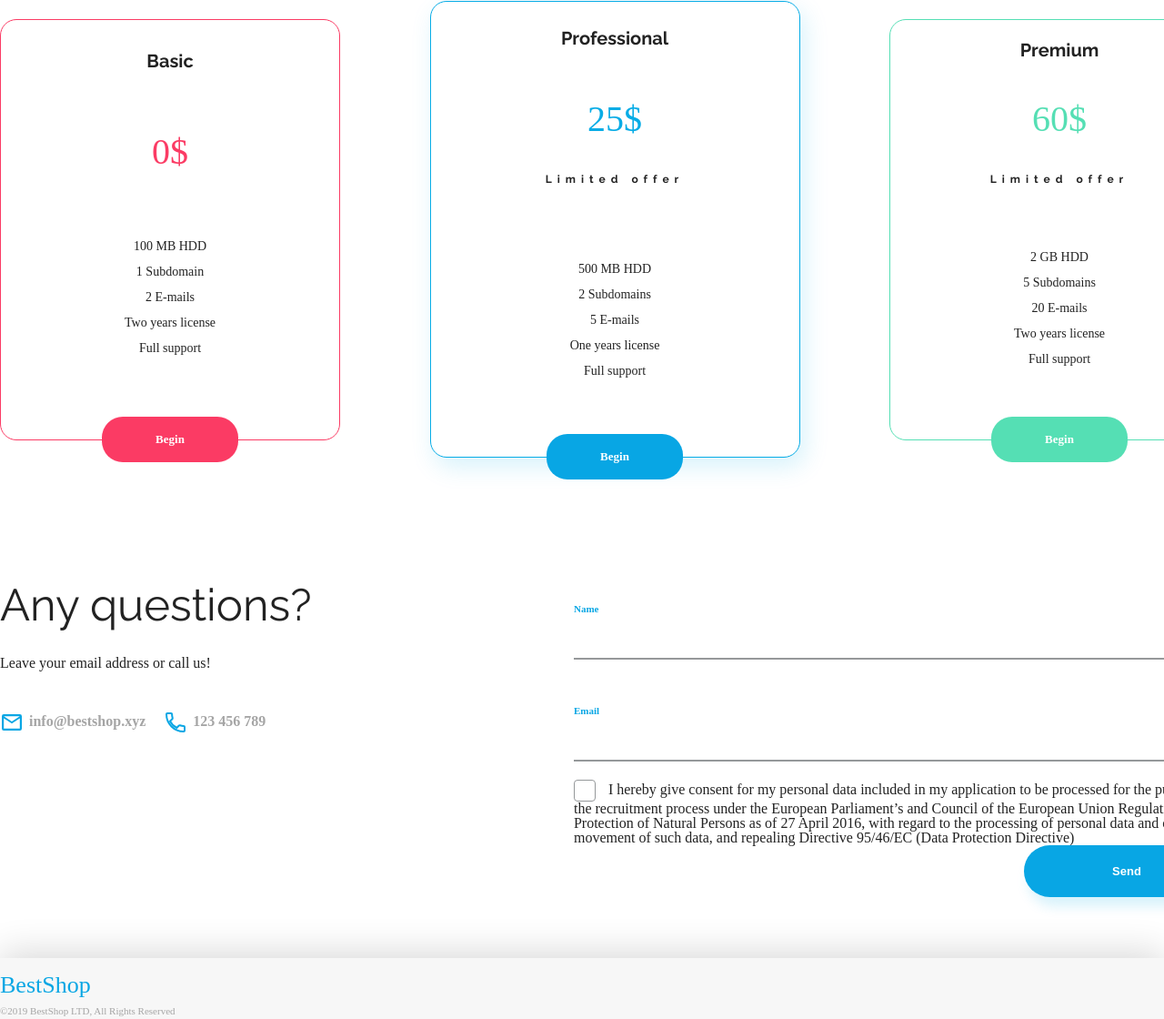
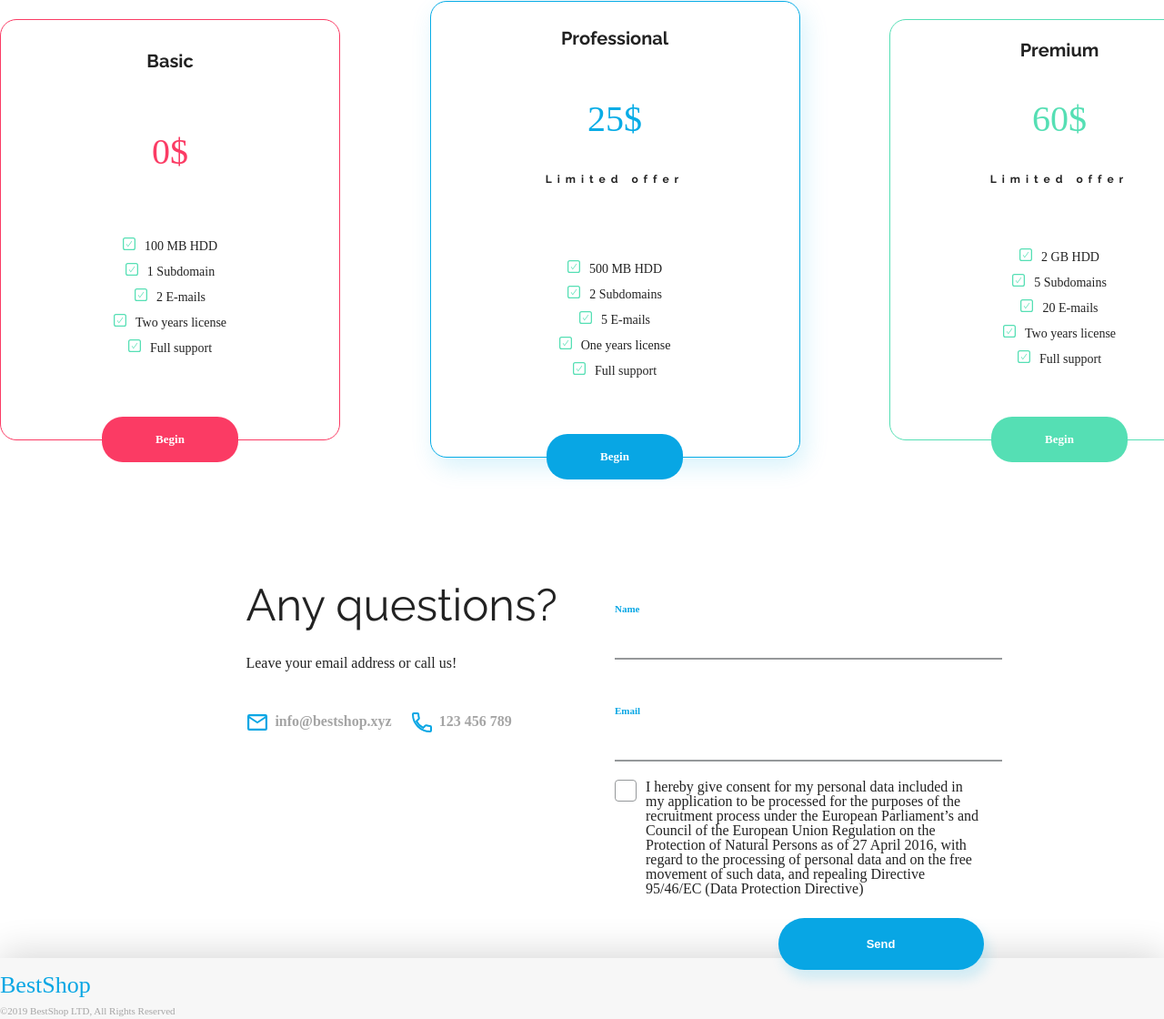
Before and after one commit to zacharek/One-page-shop-website, a plain HTML site: page index.html in a window 1280 px wide. Shown: the part 2832-3952 px from the top of the page at 91% size. Drawn offline with nearby package versions, Linux system fonts and the light colour scheme.

Commit message:
fixed minor design flaws

```diff
--- a/css/style.css
+++ b/css/style.css
@@ -360,6 +360,50 @@ h3{
     position: absolute;
     bottom: -25px;
 }
+.prices__basic li:nth-of-type(n)::before{
+    content: "";
+    display: inline-block;
+    background: url("../assets/Ckechmark-1.svg") no-repeat;
+    background-size: cover;
+    height: 14px;
+    width: 14px;
+    margin-right: 10px;
+}
+.prices__basic li:nth-of-type(n+4)::before{
+    content: "";
+    display: inline-block;
+    background: url("../assets/Close.svg") no-repeat;
+    background-size: cover;
+    height: 14px;
+    width: 14px;
+}
+.recommended li:nth-of-type(n)::before{
+    content: "";
+    display: inline-block;
+    background: url("../assets/Ckechmark-1.svg") no-repeat;
+    background-size: cover;
+    height: 14px;
+    width: 14px;
+    margin-right: 10px;
+}
+.recommended li:last-of-type::before{
+    content: "";
+    display: inline-block;
+    background: url("../assets/Close.svg") no-repeat;
+    background-size: cover;
+    height: 14px;
+    width: 14px;
+    margin-right: 10px;
+}
+.prices__item li:nth-of-type(n)::before{
+    content: "";
+    display: inline-block;
+    background: url("../assets/Ckechmark-1.svg") no-repeat;
+    background-size: cover;
+    height: 14px;
+    width: 14px;
+    margin-right: 10px;
+}
 /*Contact  styling */
 #contact .container {
     display: flex;
@@ -370,12 +414,15 @@ h3{
 }
 .contact__details {
     display: flex;
-    width: 100%;
+    width: 30%;
     flex-direction: column;
     align-items: flex-start;
     justify-content: space-around;
     line-height: 4rem;
 
+}
+.contact__form{
+    width: 30%;
 }
 .contact__info {
     display: flex;
@@ -417,7 +464,9 @@ form {
     display: flex;
     flex-direction: column;
     justify-content: space-between;
-    padding-left: 20%;
+}
+div.checkbox{
+    display: flex;
 }
 .form__fields {
     width: 100%;
@@ -443,19 +492,20 @@ button[type=submit] {
     width: 226px;
     height: 57px;
     border: none;
-    background: #08A6E4 0% 0% no-repeat padding-box;
+    background: #08A6E4 0 0 no-repeat padding-box;
     box-shadow: 5px 10px 14px #07ACE629;
     border-radius: 35px;
     color: #ffffff;
     font-weight: 700;
     font-size: 13px;
     cursor: pointer;
+    margin: 3vh auto;
 }
 input[type="checkbox"] {
     -webkit-appearance: none;
     width: 24px;
     height: 24px;
-    display: inline-block;
+    flex-shrink: 0;
     vertical-align: middle;
     border-radius: 4px;
     background: #ffffff;
--- a/index.html
+++ b/index.html
@@ -169,7 +169,7 @@
                         <p>123 456 789</p>
                     </div>
                 </div>
-                <div>
+                <div class="contact__form">
                     <form>
                         <div class="form__fields">
                             <label class="form__label" for="name">Name</label><br>
@@ -180,8 +180,8 @@
                             <input type="text" id="email" name="email">
                         </div>
                         <div class="checkbox">
+                            <input type="checkbox" id="agree" name="agree">
                             <label for="agree">
-                                <input type="checkbox" id="agree" name="agree">
                                     I hereby give consent for my personal data included in my application to
                                     be processed for the purposes of the recruitment process under the European
                                     Parliament’s and Council of the European Union Regulation on the Protection of
```
Also changed, not shown: assets/Checkmark-1.svg (deleted).
